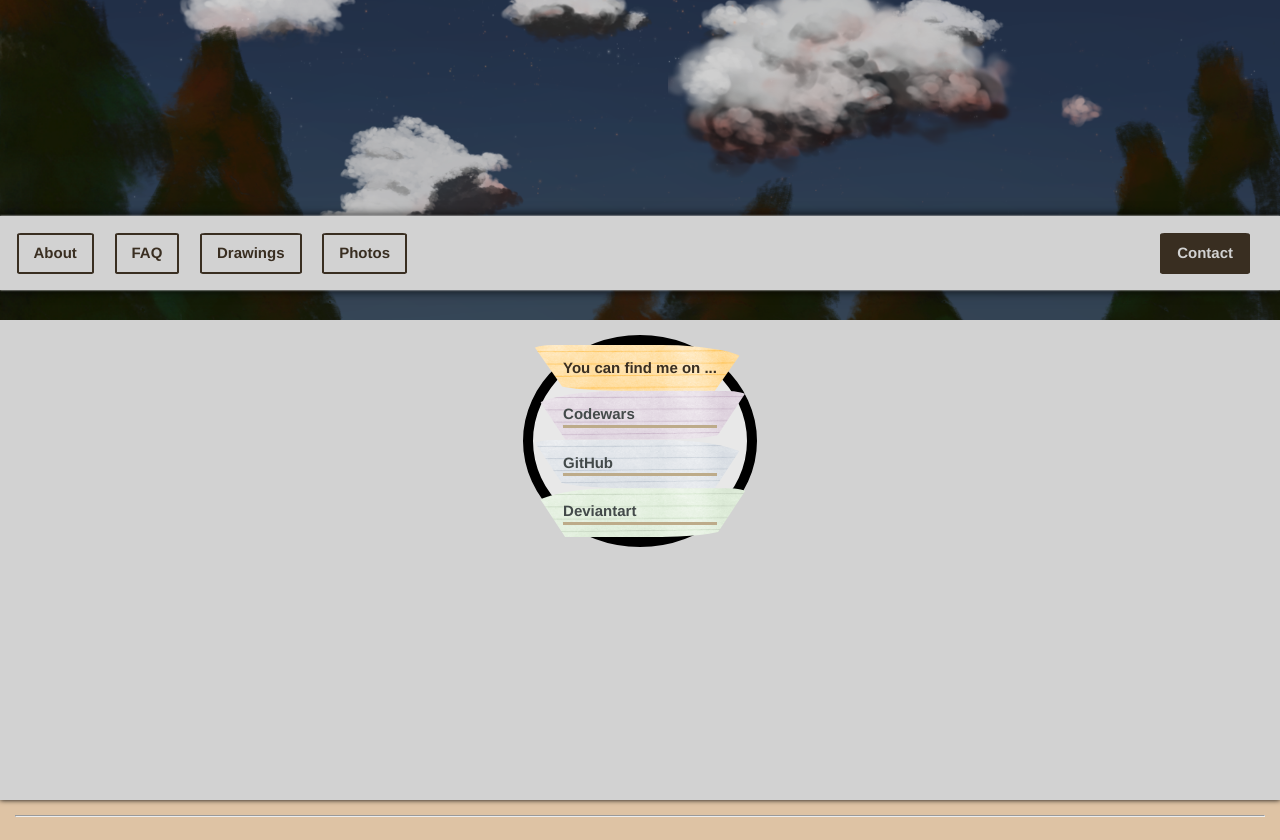
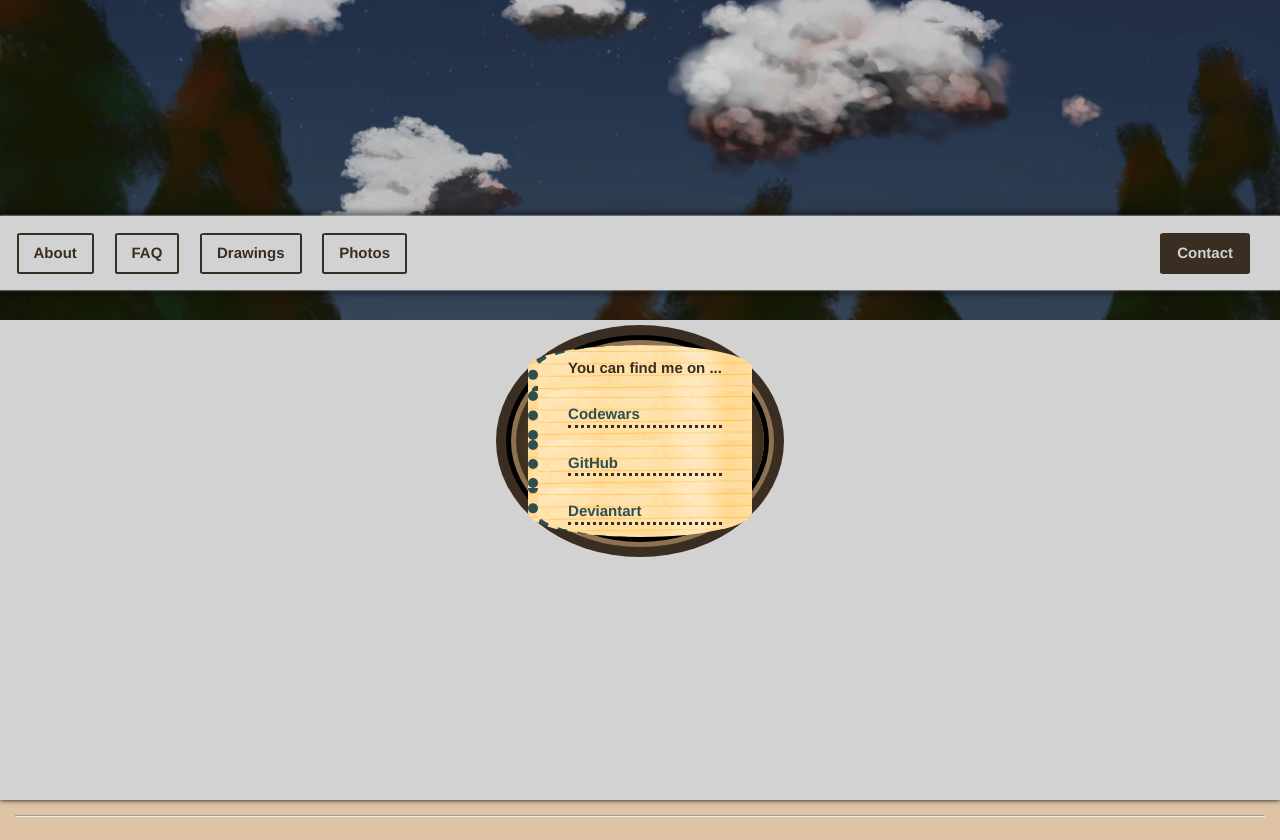
Before and after one commit to KartoffelCheetah/personal-website-001, a Flask app: page /contact in a window 1280 px wide. Shown: the top 840 px of the page. Run offline with Flask 2, Linux system fonts and the light colour scheme; style sheets or scripts are compiled from the project's sources.

Commit message:
Added variables.styl and made minor changes

```diff
--- a/static/css/contact.css
+++ b/static/css/contact.css
@@ -1,15 +1,15 @@
 /*Contact.styl*/
-#a {
-  background-image: linear-gradient(to right, #ffa500 100%, #ffa500 100%), url("../img/notebook-paper-texture.jpg");
+#b:hover {
+  background-image: linear-gradient(to right, #ee82ee 100%, #ee82ee 100%), url("../img/notebook-paper-texture.jpg");
+  color: #213c5b;
 }
-#b {
-  background-image: linear-gradient(to right, #ee82ee 100%, #ee82ee 100%), url("../img/notebook-paper-texture.jpg");
+#c:hover {
+  background-image: linear-gradient(to right, #669fe2 100%, #669fe2 100%), url("../img/notebook-paper-texture.jpg");
+  color: #213c5b;
 }
-#c {
-  background-image: linear-gradient(to right, #669fe2 100%, #669fe2 100%), url("../img/notebook-paper-texture.jpg");
-}
-#d {
+#d:hover {
   background-image: linear-gradient(to right, #69ad50 100%, #69ad50 100%), url("../img/notebook-paper-texture.jpg");
+  color: #213c5b;
 }
 main {
   display: flex;
@@ -17,40 +17,41 @@ main {
   align-items: flex-start;
 }
 .wheel {
-  border: 10px solid #000;
-  background-color: rgba(255,255,255,0.5);
+  background-color: #ffa500;
   border-radius: 50%;
   display: inline-flex;
   flex-direction: column;
   padding: 0 0.8rem;
+  border: 10px groove #392e21;
+  box-shadow: 0 0 0 10px #392e21, inset 0 0 2rem 2rem #392e21;
 }
 .wheel-segment {
+  background-image: linear-gradient(to right, #ffa500 100%, #ffa500 100%), url("../img/notebook-paper-texture.jpg");
   padding: 0.8rem 2rem;
   display: flex;
   justify-content: center;
   align-items: center;
-  border-radius: 40% 10%;
   font-weight: bold;
   background-size: cover;
   background-blend-mode: color;
+  border-left: 10px dotted #2f4f4f;
+}
+.wheel-segment div {
+  border-bottom: 3px dotted #392e21;
+  width: 100%;
+}
+.wheel-segment:nth-child(4n+1) {
+  border-radius: 50% 50% 0 0;
+}
+.wheel-segment:nth-child(4n+2) {
+  border-radius: 0 0 0 0;
+}
+.wheel-segment:nth-child(4n+3) {
+  border-radius: 0 0 0 0;
+}
+.wheel-segment:nth-child(4n+0) {
+  border-radius: 0 0 50% 50%;
+}
+a.wheel-segment:active {
   filter: grayscale(80%);
 }
-.wheel-segment div {
-  border-bottom: 3px solid #ffa500;
-  width: 100%;
-}
-.wheel-segment:hover,
-#a {
-  filter: grayscale(0%);
-}
-.wheel-segment:nth-child(2n+1) {
-  border-radius: 10% 40%;
-}
-@supports (clip-path: polygon(0 0, 15% 100%, 85% 100%, 100% 0%)) {
-  .wheel-segment {
-    clip-path: polygon(0 0, 15% 100%, 85% 100%, 100% 0%);
-  }
-  .wheel {
-    padding: 0;
-  }
-}
--- a/static/css/contact.styl
+++ b/static/css/contact.styl
@@ -1,52 +1,57 @@
 /*Contact.styl*/
 // notebook-paper-texture.jpg is in public domain
 // http://www.photos-public-domain.com/2010/12/31/notebook-paper-texture/
-#a
-    background-image: linear-gradient(to right, orange 100%, orange 100%), url("../img/notebook-paper-texture.jpg");
-#b
-    background-image: linear-gradient(to right, violet 100%, violet 100%), url("../img/notebook-paper-texture.jpg");
+@import 'variables.styl'
+#b:hover
+    background-image: linear-gradient(to right, violet 100%, violet 100%),
+        url("../img/notebook-paper-texture.jpg");
+    color: invert(secondaryColor)
 
-#c
-    background-image: linear-gradient(to right, rgb(102, 159, 226) 100%, rgb(102, 159, 226) 100%), url("../img/notebook-paper-texture.jpg");
-
-#d
-    background-image: linear-gradient(to right, rgb(105, 173, 80) 100%, rgb(105, 173, 80) 100%), url("../img/notebook-paper-texture.jpg");
-
+#c:hover
+    background-image: linear-gradient(to right, rgb(102, 159, 226) 100%, rgb(102, 159, 226) 100%),
+        url("../img/notebook-paper-texture.jpg");
+    color: invert(secondaryColor)
+#d:hover
+    background-image: linear-gradient(to right, rgb(105, 173, 80) 100%, rgb(105, 173, 80) 100%),
+        url("../img/notebook-paper-texture.jpg");
+    color: invert(secondaryColor)
 main
     display: flex
     justify-content: center;
     align-items: flex-start;
 .wheel
-    border: 10px solid black
-    background-color: hsla(360, 100%, 100%, 0.5)
+    background-color: orange
     border-radius: 50%
     display: inline-flex
     flex-direction: column
     padding: 0 .8rem
+    border: 10px groove primaryTextColor
+    box-shadow:
+        0 0 0 10px primaryTextColor,
+        inset 0 0 2rem 2rem primaryTextColor;
 
 .wheel-segment
+    background-image: linear-gradient(to right, orange 100%, orange 100%),
+        url("../img/notebook-paper-texture.jpg");
     padding: .8rem 2rem
     display: flex
     justify-content: center
     align-items: center
-    border-radius: 40% 10%
     font-weight: bold
     background-size: cover
     background-blend-mode: color;
-    filter: grayscale(80%)
+    border-left: 10px dotted linkColor
     div
-        border-bottom: 3px solid orange;
+        border-bottom: 3px dotted primaryTextColor
         width: 100%
 
-.wheel-segment:hover,
-#a
-    filter: grayscale(0%)
-
-.wheel-segment:nth-child(2n+1)
-    border-radius: 10% 40%
-
-@supports (clip-path: polygon(0 0, 15% 100%, 85% 100%, 100% 0%))
-    .wheel-segment
-        clip-path: polygon(0 0, 15% 100%, 85% 100%, 100% 0%)
-    .wheel
-        padding: 0
+.wheel-segment:nth-child(4n+1)
+    border-radius: 50% 50% 0 0
+.wheel-segment:nth-child(4n+2)
+    border-radius: 0 0 0 0
+.wheel-segment:nth-child(4n+3)
+    border-radius: 0 0 0 0
+.wheel-segment:nth-child(4n+0)
+    border-radius: 0 0 50% 50%
+a.wheel-segment:active
+    filter: grayscale(80%)
--- a/static/css/master.styl
+++ b/static/css/master.styl
@@ -1,16 +1,5 @@
 /*master.styl*/
-
-
-//Variables
-primaryColor = rgb(210, 210, 210)
-primaryColorD1 = darken(primaryColor, 20)
-primaryColorD2 = darken(primaryColor, 40)
-primaryColorD3 = darken(primaryColor, 60)
-secondaryColor = rgb(222, 195, 164)
-primaryTextColor = rgb(57, 46, 33)
-siteWidth = 1280px
-mediumWidth = .7rem
-//-----------------------------------
+@import 'variables.styl'
 *
     box-sizing: border-box
     margin: 0
@@ -18,7 +7,7 @@ mediumWidth = .7rem
 
 a
     text-decoration: none
-    color: darkslategrey
+    color: linkColor
     font-family: ComicSpice, helvetica, arial, sans-serif
 
 ul
--- /dev/null
+++ b/static/css/variables.styl
@@ -0,0 +1,12 @@
+//Variables
+primaryColor = rgb(210, 210, 210)
+primaryColorD1 = darken(primaryColor, 20)
+primaryColorD2 = darken(primaryColor, 40)
+primaryColorD3 = darken(primaryColor, 60)
+secondaryColor = rgb(222, 195, 164)
+primaryTextColor = rgb(57, 46, 33)
+siteWidth = 1280px
+mediumWidth = .7rem
+linkColor = darkslategrey
+secondaryLinkColor = purple
+//-----------------------------------
```
